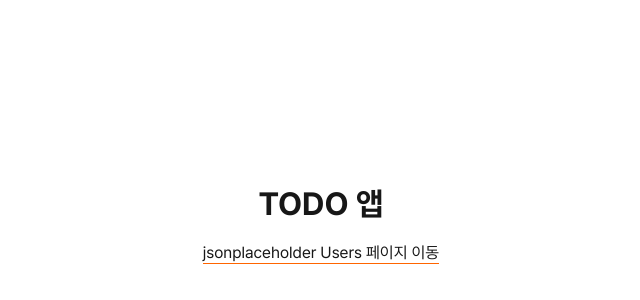
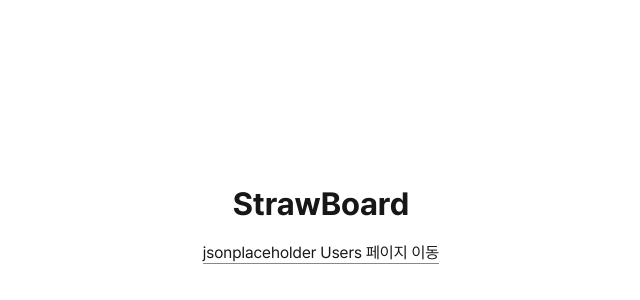
Before and after one commit to strawberry-develop/todo-nextjs, a Next.js app: page / in a window 1280 px wide. Shown: the part 186-486 px from the top of the page, without its empty margins (319-959 px from the left). Built offline with nearby package versions, Linux system fonts and the light colour scheme.

Commit message:
settings: 프로젝트 명 변경

```diff
--- a/package.json
+++ b/package.json
@@ -1,5 +1,5 @@
 {
-  "name": "todo-nextjs",
+  "name": "strawboard-client",
   "version": "0.0.1",
   "private": true,
   "scripts": {
--- a/src/app/layout.tsx
+++ b/src/app/layout.tsx
@@ -8,8 +8,8 @@
 import '@/styles/globals.css'
 
 export const metadata: Metadata = {
-  title: 'TODO 앱',
-  description: 'TODO 앱'
+  title: 'StrawBoard',
+  description: 'StrawBoard 프로젝트'
 }
 
 export default async function RootLayout({ children }: PropsWithChildren) {
--- a/src/app/page.tsx
+++ b/src/app/page.tsx
@@ -4,7 +4,7 @@
 export default async function Home() {
   return (
     <div className={styles.container}>
-      <h1 className={styles.title}>TODO 앱</h1>
+      <h1 className={styles.title}>StrawBoard</h1>
       <Link className={styles.gotoUsers} href="/users">
         jsonplaceholder Users 페이지 이동
       </Link>
```
Also changed, not shown: 2 other files (tests, documents, lock files or other folders).
